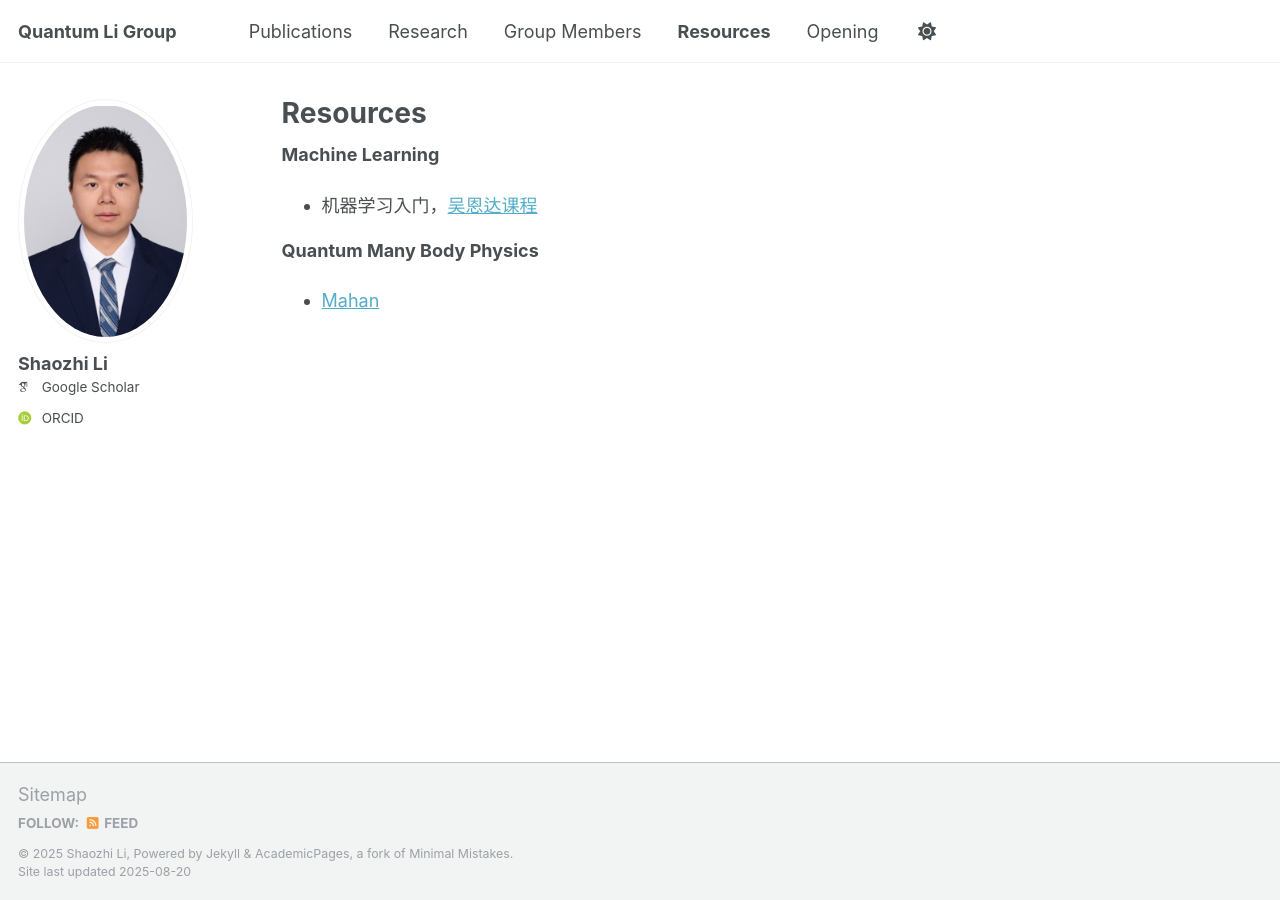
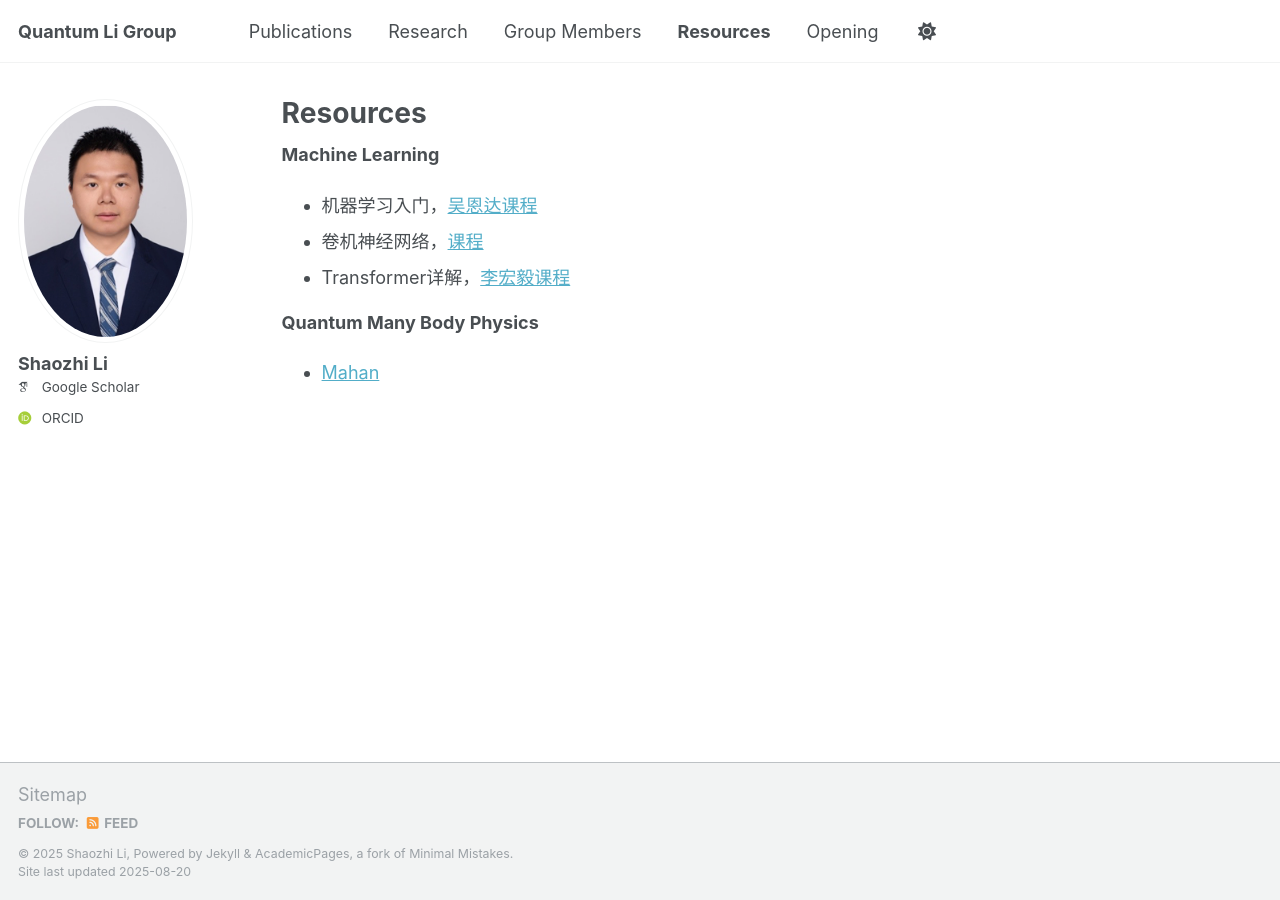
Before and after one commit to quantumligroup/quantumligroup.github.io, a Jekyll site: the page built from _pages/resources.md, in a window 1280 px wide. Built offline with Jekyll 4.4.1, drawn with Linux system fonts in a browser that asks for light colours; some web fonts are replaced; a script that is not in the unit is left out.

Commit message:
change 15

```diff
--- a/_pages/resources.md
+++ b/_pages/resources.md
@@ -5,6 +5,8 @@ permalink: /resources/
 
 **Machine Learning**
 - 机器学习入门，[吴恩达课程](https://www.bilibili.com/video/BV1owrpYKEtP/?spm_id_from=333.337.search-card.all.click)
+- 卷机神经网络，[课程](https://www.bilibili.com/video/BV1UP4y1L7t4/?spm_id_from=333.337.search-card.all.click)
+- Transformer详解，[李宏毅课程](https://www.bilibili.com/video/BV1v3411r78R?spm_id_from=333.788.videopod.episodes)
 
 **Quantum Many Body Physics**
 - [Mahan](../books/Mahan2000_Book_Many-ParticlePhysics.pdf)
```
Also changed, not shown: 3 other files.
